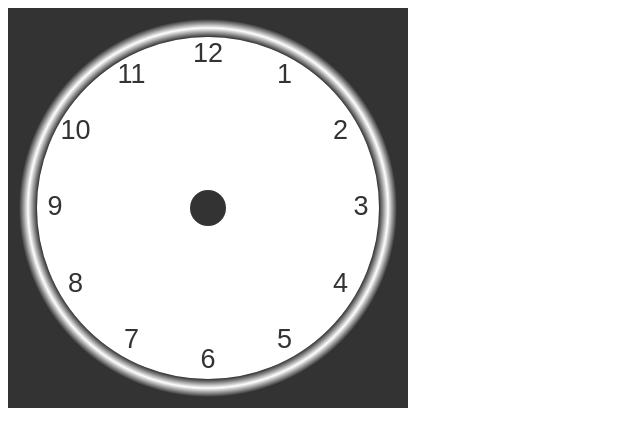
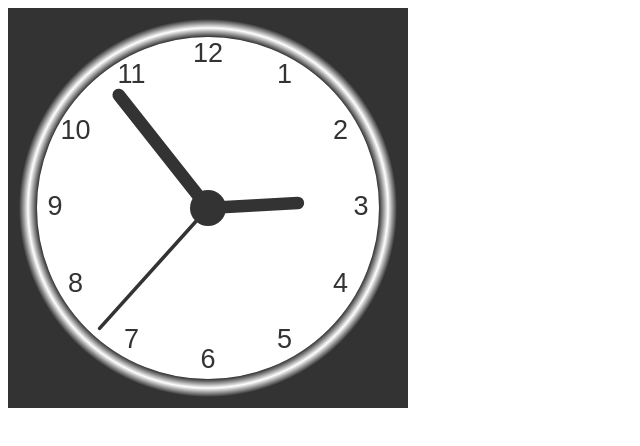
Before and after one commit to rk8315/WebClock, a plain HTML site: page index.html in a window 1280 px wide. Shown: the whole page, without its empty margins (0-640 px from the left). Drawn offline with Linux system fonts and the light colour scheme.

Commit message:
Complete clock
added clock hands
added functionality to pull current time and rotate clock hands to current time

```diff
--- a/index.html
+++ b/index.html
@@ -12,11 +12,13 @@
 			var radius = canvas.height / 2;
 			ctx.translate(radius, radius);
 			radius = radius * 0.90;
-			drawClock();
+			//drawClock();
+			setInterval(drawClock, 1000); // start clock, at intervals of 1 second (1000 milliseconds)
 
 			function drawClock() {
 				drawFace(ctx, radius);
 				drawNumbers(ctx, radius);
+				drawTime(ctx, radius);
 			}
 
 			function drawFace(ctx, radius){
@@ -44,6 +46,17 @@
 				ctx.fill();
 			}
 
+			function drawHand(ctx, pos, length, width){
+				ctx.beginPath();
+				ctx.lineWidth = width;
+				ctx.lineCap = "round";
+				ctx.moveTo(0,0);
+				ctx.rotate(pos);
+				ctx.lineTo(0, -length);
+				ctx.stroke();
+				ctx.rotate(-pos);
+			}
+
 			function drawNumbers(ctx, radius){
 				var ang;
 				var num;
@@ -63,6 +76,24 @@
 				}
 			}
 
+			function drawTime(ctx, radius){
+				var now = new Date();
+				var hour = now.getHours();
+				var minute = now.getMinutes();
+				var second = now.getSeconds();
+
+				//hour
+				hour = hour % 12;
+				hour = (hour * Math.PI / 6) + (minute * Math.PI / (6 * 60)) + (second * Math.PI / (360 * 60));
+				drawHand(ctx, hour, radius*0.5, radius*0.07);
+				//minute
+				minute = (minute * Math.PI / 30) + (second * Math.PI / (30 * 60));
+				drawHand(ctx, minute, radius * 0.8, radius * 0.07);
+				//second
+				second = (second * Math.PI / 30);
+				drawHand(ctx, second, radius * 0.9, radius * 0.02);
+			}
+
 		</script>
 	</body>
 </html>
```
